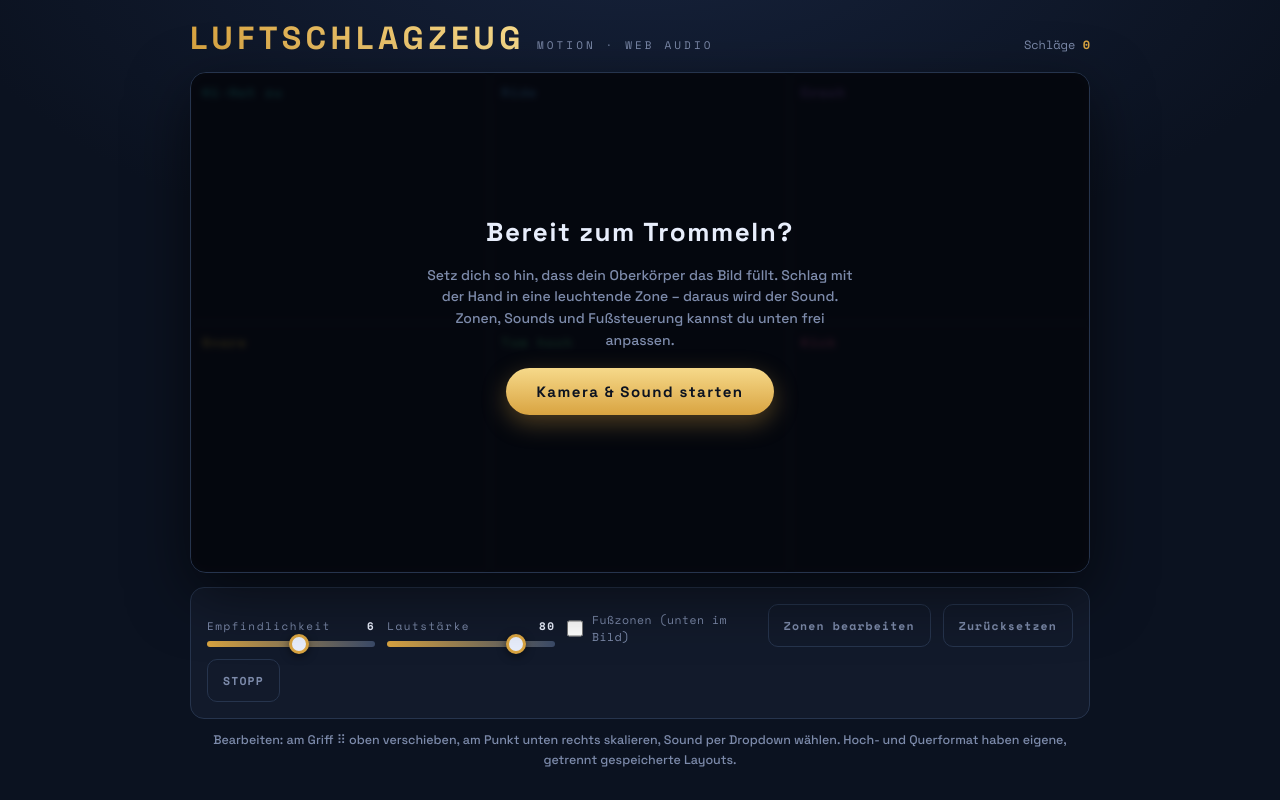
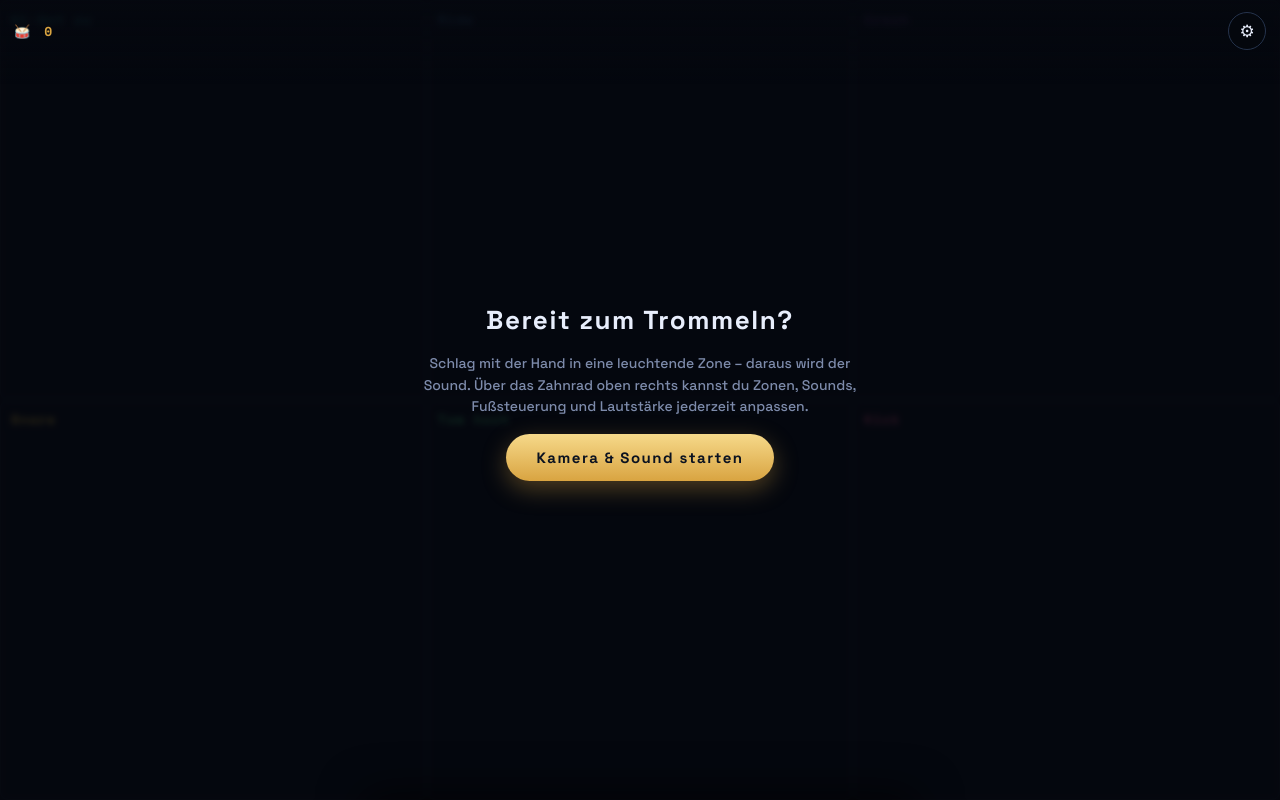
Before and after one commit to minneey/drumpadam, a plain HTML site: page index.html in a window 1280 px wide. Drawn offline with nearby package versions, Linux system fonts and the light colour scheme.

Commit message:
index.html aktualisieren

```diff
--- a/index.html
+++ b/index.html
@@ -19,28 +19,12 @@
     --brass:#d9a441; --ink:#e8eefc; --dim:#7d8bab;
   }
   *{box-sizing:border-box;margin:0;padding:0;-webkit-tap-highlight-color:transparent;}
-  html,body{height:100%;}
-  body{
-    background:radial-gradient(1200px 600px at 50% -10%, #16223b 0%, transparent 60%), var(--bg);
-    color:var(--ink); font-family:"Space Grotesk",system-ui,sans-serif;
-    display:flex;flex-direction:column;align-items:center;
-    min-height:100%;padding:18px 14px 30px; overflow-x:hidden;
-  }
-  header{width:100%;max-width:900px;display:flex;align-items:baseline;justify-content:space-between;gap:12px;margin-bottom:14px;flex-wrap:wrap;}
-  .brand{display:flex;align-items:baseline;gap:12px;}
-  h1{font-size:clamp(20px,4.4vw,32px);font-weight:700;letter-spacing:.14em;
-     background:linear-gradient(90deg,var(--brass),#f6d98a);-webkit-background-clip:text;background-clip:text;color:transparent;}
-  .tag{font-family:"Space Mono",monospace;font-size:11px;color:var(--dim);letter-spacing:.28em;}
-  .bpm{font-family:"Space Mono",monospace;font-size:12px;color:var(--dim);}
-  .bpm b{color:var(--brass);}
+  html,body{height:100%;overflow:hidden;overscroll-behavior:none;}
+  body{background:var(--bg);color:var(--ink);font-family:"Space Grotesk",system-ui,sans-serif;}
+  .hidden{display:none!important;}
 
-  .rig{
-    width:100%;max-width:900px;position:relative;
-    aspect-ratio:4/3;border-radius:16px;overflow:hidden;
-    background:#05080f;border:1px solid var(--edge);
-    box-shadow:0 20px 60px rgba(0,0,0,.55), inset 0 0 0 1px rgba(255,255,255,.02);
-  }
-  @media (orientation:portrait){ .rig{ aspect-ratio:3/4; } }
+  /* ===== Vollbild-Buehne ===== */
+  .rig{position:fixed;inset:0;background:#05080f;overflow:hidden;}
   video{position:absolute;inset:0;width:100%;height:100%;object-fit:cover;transform:scaleX(-1);filter:saturate(1.05) contrast(1.03);}
   .grid{position:absolute;inset:0;}
 
@@ -64,8 +48,22 @@
     background:var(--c);color:#0b1220;border-radius:50%;font-size:13px;cursor:nwse-resize;touch-action:none;
     box-shadow:0 2px 6px rgba(0,0,0,.5);z-index:2;}
 
-  .veil{position:absolute;inset:0;display:flex;flex-direction:column;align-items:center;justify-content:center;
-    gap:16px;text-align:center;padding:26px;background:rgba(5,8,15,.82);backdrop-filter:blur(3px);z-index:5;}
+  /* ===== schmale Kopfleiste, ueberlagert das Bild ===== */
+  .topbar{
+    position:absolute;top:0;left:0;right:0;z-index:6;display:flex;align-items:center;justify-content:space-between;gap:10px;
+    padding: calc(env(safe-area-inset-top,0px) + 12px) 14px 34px;
+    background:linear-gradient(180deg, rgba(5,8,15,.75) 0%, transparent 100%);
+  }
+  .bpm{font-family:"Space Mono",monospace;font-size:13px;color:var(--brass);display:flex;align-items:center;gap:6px;}
+  .iconbtn{width:38px;height:38px;border-radius:50%;border:1px solid var(--edge);background:rgba(5,8,15,.65);
+    color:var(--ink);font-size:17px;display:flex;align-items:center;justify-content:center;cursor:pointer;backdrop-filter:blur(4px);}
+  .pillbtn{font-family:"Space Mono",monospace;font-weight:700;font-size:12px;letter-spacing:.08em;padding:9px 16px;border-radius:999px;
+    border:1px solid var(--edge);background:rgba(5,8,15,.65);color:var(--ink);cursor:pointer;backdrop-filter:blur(4px);}
+  .pillbtn.primary{background:linear-gradient(180deg,#f6d98a,var(--brass));border:none;color:#0b1220;}
+
+  /* ===== Startbildschirm ===== */
+  .veil{position:absolute;inset:0;z-index:4;display:flex;flex-direction:column;align-items:center;justify-content:center;
+    gap:16px;text-align:center;padding:26px;background:rgba(5,8,15,.82);backdrop-filter:blur(3px);}
   .veil h2{font-size:clamp(18px,3.6vw,26px);letter-spacing:.06em;}
   .veil p{max-width:440px;color:var(--dim);font-size:14px;line-height:1.55;}
   .go{font-family:"Space Grotesk";font-weight:700;letter-spacing:.1em;font-size:15px;color:#0b1220;
@@ -73,11 +71,21 @@
     box-shadow:0 8px 24px rgba(217,164,65,.35);transition:transform .1s;}
   .go:active{transform:translateY(1px) scale(.99);}
   .err{color:#ff8f9e;font-family:"Space Mono",monospace;font-size:13px;max-width:420px;}
-  .hidden{display:none!important;}
 
-  .board{width:100%;max-width:900px;margin-top:14px;display:flex;flex-wrap:wrap;gap:12px;align-items:end;
-    background:var(--panel);border:1px solid var(--edge);border-radius:14px;padding:16px;}
-  .ctrl{flex:1 1 160px;display:flex;flex-direction:column;gap:7px;}
+  /* ===== Schublade fuer Regler, von unten reingeschoben ===== */
+  .drawer{
+    position:fixed;left:50%;bottom:0;z-index:7;width:100%;max-width:560px;
+    background:var(--panel);border-top:1px solid var(--edge);border-radius:18px 18px 0 0;
+    padding: 8px 16px calc(env(safe-area-inset-bottom,0px) + 18px);
+    max-height:75vh;overflow-y:auto;
+    transform:translate(-50%,100%);transition:transform .22s ease;
+    box-shadow:0 -10px 40px rgba(0,0,0,.55);
+  }
+  .drawer.open{transform:translate(-50%,0);}
+  .drawer-handle{width:36px;height:4px;border-radius:2px;background:var(--edge);margin:6px auto 14px;}
+
+  .board{display:flex;flex-wrap:wrap;gap:12px;align-items:end;}
+  .ctrl{flex:1 1 140px;display:flex;flex-direction:column;gap:7px;}
   .ctrl label{font-family:"Space Mono",monospace;font-size:11px;letter-spacing:.14em;color:var(--dim);display:flex;justify-content:space-between;}
   .ctrl label b{color:var(--ink);font-weight:700;}
   input[type=range]{-webkit-appearance:none;appearance:none;height:6px;border-radius:6px;background:linear-gradient(90deg,var(--brass),#3a4a68);outline:none;width:100%;}
@@ -88,45 +96,35 @@
   .toggleRow input{width:17px;height:17px;accent-color:var(--brass);}
 
   .btn{font-family:"Space Mono",monospace;font-weight:700;font-size:11.5px;letter-spacing:.1em;border-radius:10px;
-    padding:12px 15px;cursor:pointer;border:1px solid var(--edge);background:transparent;color:var(--dim);transition:.15s;flex:0 0 auto;}
+    padding:12px 15px;cursor:pointer;border:1px solid var(--edge);background:transparent;color:var(--dim);transition:.15s;flex:1 1 auto;}
   .btn:hover{color:var(--ink);border-color:var(--brass);}
   .btn.stop:hover{color:#ff8f9e;border-color:#ff8f9e;}
-  .btn.primary{background:linear-gradient(180deg,#f6d98a,var(--brass));border:none;color:#0b1220;}
 
-  .editToolbar{display:none;width:100%;max-width:900px;margin-top:10px;gap:10px;}
-  .editToolbar.show{display:flex;}
-  .editToolbar .btn{flex:1;text-align:center;}
-
-  .legend-hint{width:100%;max-width:900px;margin-top:12px;text-align:center;color:var(--dim);font-size:12.5px;line-height:1.55;}
-  @media(max-width:520px){ .board{padding:14px;} }
+  .legend-hint{margin-top:14px;text-align:center;color:var(--dim);font-size:12px;line-height:1.5;}
 </style>
 </head>
 <body>
-  <header>
-    <div class="brand">
-      <h1>LUFTSCHLAGZEUG</h1>
-      <span class="tag">MOTION&nbsp;·&nbsp;WEB&nbsp;AUDIO</span>
-    </div>
-    <div class="bpm" id="counter">Schläge&nbsp;<b>0</b></div>
-  </header>
-
   <div class="rig" id="rig">
     <video id="video" playsinline muted></video>
     <div class="grid" id="grid"></div>
 
+    <div class="topbar">
+      <span class="bpm" id="counterWrap">🥁&nbsp;<b id="counter">0</b></span>
+      <button class="pillbtn hidden" id="addZoneBtn">+ Zone</button>
+      <button class="iconbtn" id="gearBtn" aria-label="Einstellungen">⚙</button>
+      <button class="pillbtn primary hidden" id="doneBtn">Fertig</button>
+    </div>
+
     <div class="veil" id="veil">
       <h2>Bereit zum Trommeln?</h2>
-      <p>Setz dich so hin, dass dein Oberkörper das Bild füllt. Schlag mit der Hand in eine leuchtende Zone – daraus wird der Sound. Zonen, Sounds und Fußsteuerung kannst du unten frei anpassen.</p>
+      <p>Schlag mit der Hand in eine leuchtende Zone – daraus wird der Sound. Über das Zahnrad oben rechts kannst du Zonen, Sounds, Fußsteuerung und Lautstärke jederzeit anpassen.</p>
       <button class="go" id="startBtn">Kamera &amp; Sound starten</button>
       <div class="err" id="err"></div>
     </div>
   </div>
 
-  <div class="editToolbar" id="editToolbar">
-    <button class="btn" id="addZoneBtn">+ Zone hinzufügen</button>
-    <button class="btn primary" id="doneBtn">Fertig</button>
-  </div>
-
+  <div class="drawer" id="drawer">
+    <div class="drawer-handle"></div>
     <div class="board">
       <div class="ctrl">
         <label>Empfindlichkeit <b id="sensVal">6</b></label>
@@ -145,9 +143,9 @@
       <button class="btn hidden" id="installBtn">Icon installieren</button>
       <button class="btn stop" id="stopBtn">STOPP</button>
     </div>
-
     <p class="legend-hint hidden" id="iosHint">iPhone/iPad: Teilen-Symbol ▸ „Zum Home-Bildschirm" – dann hast du ein eigenes App-Icon.</p>
-  <div class="legend-hint">Bearbeiten: am Griff ⠿ oben verschieben, am Punkt unten rechts skalieren, Sound per Dropdown wählen. Hoch- und Querformat haben eigene, getrennt gespeicherte Layouts.</div>
+    <div class="legend-hint">Bearbeiten: Griff ⠿ verschiebt, Punkt unten rechts skaliert Größe. Hoch- und Querformat haben eigene, getrennt gespeicherte Layouts.</div>
+  </div>
 
 <script>
 (() => {
@@ -229,15 +227,17 @@
   const volEl    = document.getElementById("vol");
   const sensVal  = document.getElementById("sensVal");
   const volVal   = document.getElementById("volVal");
-  const counter  = document.getElementById("counter").querySelector("b");
+  const counter  = document.getElementById("counter");
+  const counterWrap = document.getElementById("counterWrap");
   const editBtn  = document.getElementById("editBtn");
   const resetBtn = document.getElementById("resetBtn");
   const feetToggle = document.getElementById("feetToggle");
-  const editToolbar = document.getElementById("editToolbar");
   const addZoneBtn  = document.getElementById("addZoneBtn");
   const doneBtn     = document.getElementById("doneBtn");
   const installBtn  = document.getElementById("installBtn");
   const iosHint      = document.getElementById("iosHint");
+  const gearBtn      = document.getElementById("gearBtn");
+  const drawer       = document.getElementById("drawer");
 
   // =========================================================
   //  ZUSTAND
@@ -255,9 +255,16 @@
   feetToggle.checked = feetEnabled;
 
   function getActiveZones(){ return zones.filter(z => !z.isFoot || feetEnabled); }
-
   function clamp(v, min, max){ return Math.max(min, Math.min(max, v)); }
   function debounce(fn, ms){ let t; return (...a) => { clearTimeout(t); t = setTimeout(() => fn(...a), ms); }; }
+
+  // ---- Schublade ----
+  gearBtn.addEventListener("click", () => drawer.classList.toggle("open"));
+  rig.addEventListener("pointerdown", (e) => {
+    if (drawer.classList.contains("open") && !drawer.contains(e.target) && !gearBtn.contains(e.target)){
+      drawer.classList.remove("open");
+    }
+  });
 
   function setFeetEnabled(v){
     feetEnabled = v;
@@ -283,11 +290,14 @@
   }
   function setEditMode(v){
     editMode = v;
-    editBtn.textContent = v ? "Fertig" : "Zonen bearbeiten";
-    editToolbar.classList.toggle("show", v);
+    counterWrap.classList.toggle("hidden", v);
+    gearBtn.classList.toggle("hidden", v);
+    addZoneBtn.classList.toggle("hidden", !v);
+    doneBtn.classList.toggle("hidden", !v);
+    if (v) drawer.classList.remove("open");
     rebuildPads();
   }
-  editBtn.addEventListener("click", () => setEditMode(!editMode));
+  editBtn.addEventListener("click", () => setEditMode(true));
   doneBtn.addEventListener("click", () => setEditMode(false));
   addZoneBtn.addEventListener("click", addZone);
   resetBtn.addEventListener("click", () => {
@@ -678,6 +688,7 @@
     if (stream){ stream.getTracks().forEach(t => t.stop()); stream = null; }
     video.srcObject = null;
     veil.classList.remove("hidden");
+    drawer.classList.remove("open");
   }
 
   function loop(){
```
Lines whose indentation alone changed are shown as unchanged.
